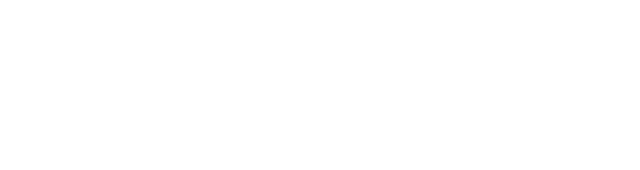
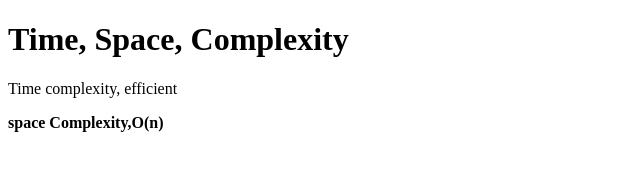
Before and after one commit to acciojob/time-and-space-complexity-kaldharisrujitha, a website: page main.html in a window 1280 px wide. Shown: the whole page, without its empty margins (0-640 px from the left). Drawn offline with Linux system fonts and the light colour scheme.

Commit message:
created a submission

```diff
--- a/main.html
+++ b/main.html
@@ -7,6 +7,9 @@
 </head>
 
 <body>
+	<h1>Time, Space, Complexity</h1>
+	<p>Time complexity, efficient</p>
+	<p><b>space Complexity,O(n)</b></p>
 	<!-- the entire body must be written by student -->
     <script type="text/javascript" src="./script.js">
 </script>
```
